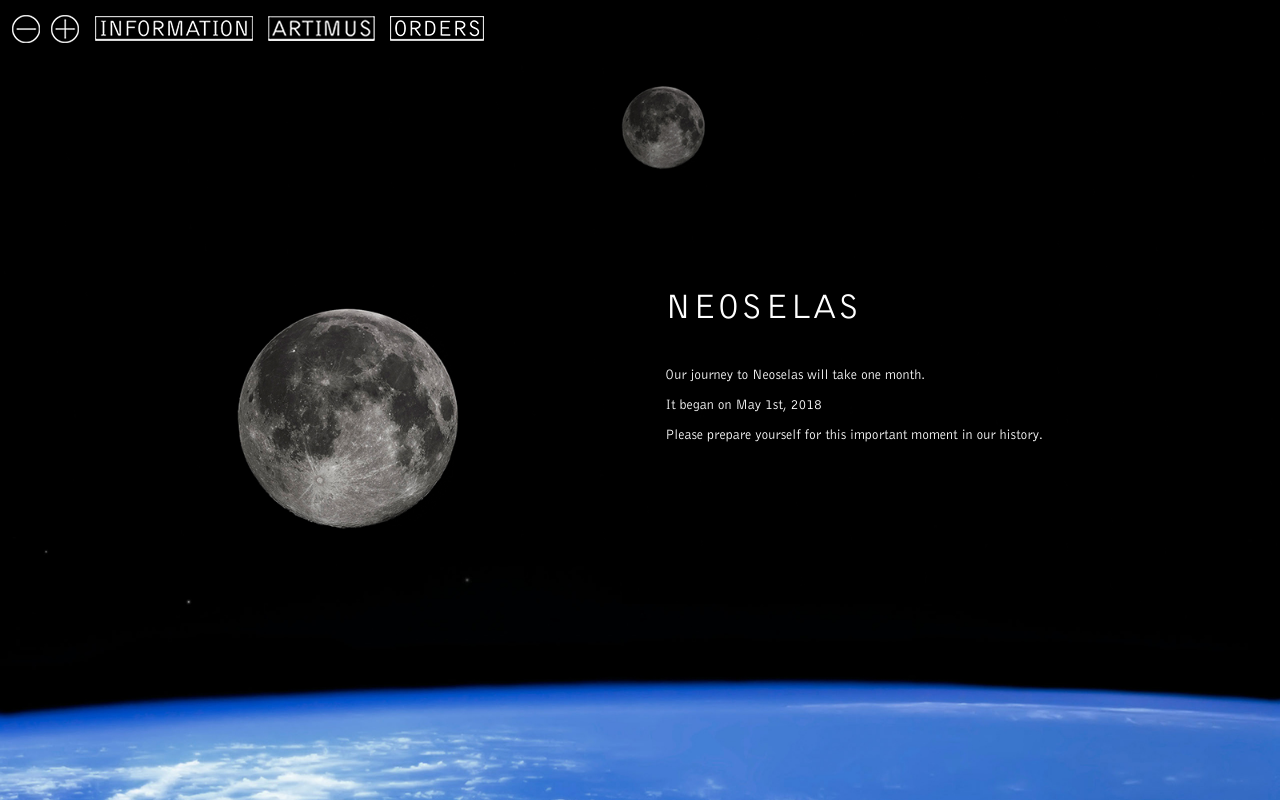
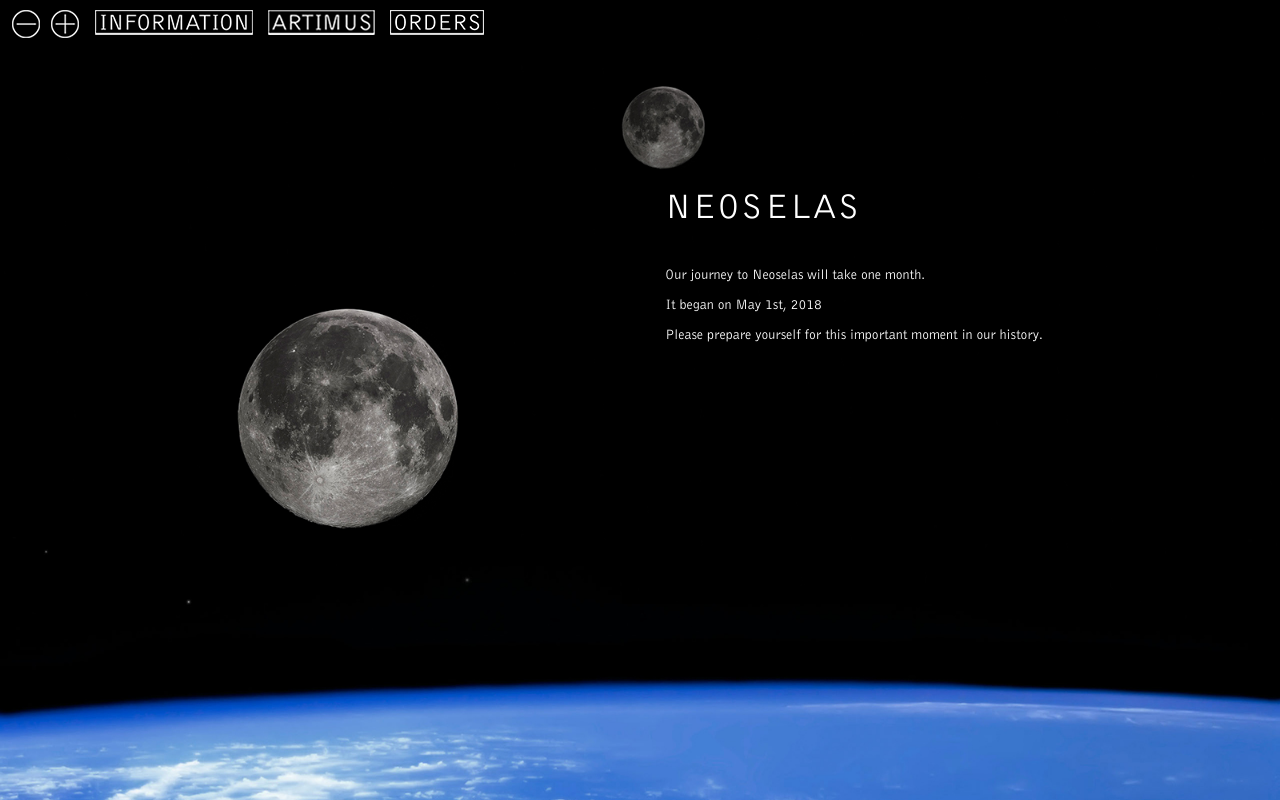
Before and after one commit to carypotter/interactive-design, a plain HTML site: page moon/index.html in a window 1280 px wide. Drawn offline with Linux system fonts and the light colour scheme; files that its build step writes are made by us from their sources; a small style sheet from the web is missing.

Commit message:
moonupdate3

```diff
--- /dev/null
+++ b/moon/styles/information.css
@@ -0,0 +1,82 @@
+body {
+	background: url(../images/map.jpg) no-repeat center center fixed;
+	background-color: black;
+	-webkit-background-size: cover;
+	-moz-background-size: cover;
+	-o-background-size: cover;
+	background-size: cover;
+	-webkit-font-smoothing: antialiased;
+	-moz-font-smoothing: antialiased;
+	-o-font-smoothing: antialiased;
+}
+
+.title {
+	font-family: BellGothicBT-Roman;
+	text-transform: uppercase;
+	font-size: 35px;
+	letter-spacing: 2px;
+	color: white;
+	text-decoration: none;
+	margin-left: 45%;
+	margin-top: 185px;
+	background-color: black;
+	width: 205px;
+	display: inline-block;
+}
+
+.intro {
+	font-family: BellGothicBT-Roman;
+	font-size: 14px;
+	color: white;
+	margin-left: 45%;
+	margin-top: 40px;
+	width: 30%;
+}
+
+.nav_plus {
+	margin-top: 10px;
+	margin-left: 51px;
+	position: fixed;
+	display: inline;
+
+}
+
+.nav_minus {
+	margin-top: 10px;
+	margin-left: 12px;
+	position: fixed;
+	display: inline;
+}
+
+.nav_artimus {
+	margin-top: 10px;
+	margin-left: 268px;
+	position: fixed;
+	display: inline;
+}
+
+.nav_information {
+	margin-top: 10px;
+	margin-left: 95px;
+	position: fixed;
+	display: inline;
+}
+
+.nav_orders {
+	margin-top: 10px;
+	margin-left: 390px;
+	position: fixed;
+	display: inline;
+}
+
+p {
+	background-color: black;
+}
+
+.map {
+	margin-top: -100px;
+	margin-left: 20px;
+	position: fixed;
+	display: inline;
+
+}
--- a/moon/styles/styleindex.css
+++ b/moon/styles/styleindex.css
@@ -17,7 +17,10 @@ body {
 	color: white;
 	text-decoration: none;
 	margin-left: 52%;
-	margin-top: 285px;
+	margin-top: 185px;
+	display: inline-block;
+	background-color: black;
+	width: 205px;
 }
 
 .intro {
@@ -26,10 +29,11 @@ body {
 	color: white;
 	margin-left: 52%;
 	margin-top: 40px;
+	width: 30%;
 }
 
 .nav_plus {
-	margin-top: -270px;
+	margin-top: 10px;
 	margin-left: 51px;
 	position: fixed;
 	display: inline;
@@ -37,28 +41,28 @@ body {
 }
 
 .nav_minus {
-	margin-top: -270px;
+	margin-top: 10px;
 	margin-left: 12px;
 	position: fixed;
 	display: inline;
 }
 
 .nav_artimus {
-	margin-top: -269px;
+	margin-top: 10px;
 	margin-left: 268px;
 	position: fixed;
 	display: inline;
 }
 
 .nav_information {
-	margin-top: -269px;
+	margin-top: 10px;
 	margin-left: 95px;
 	position: fixed;
 	display: inline;
 }
 
 .nav_orders {
-	margin-top: -269px;
+	margin-top: 10px;
 	margin-left: 390px;
 	position: fixed;
 	display: inline;
--- a/moon/styles/styleindex1.css
+++ b/moon/styles/styleindex1.css
@@ -17,7 +17,10 @@ body {
 	color: white;
 	text-decoration: none;
 	margin-left: 52%;
-	margin-top: 285px;
+	margin-top: 185px;
+	display: inline-block;
+	background-color: black;
+	width: 205px;
 }
 
 .intro {
@@ -26,10 +29,11 @@ body {
 	color: white;
 	margin-left: 52%;
 	margin-top: 40px;
+	width: 30%;
 }
 
 .nav_plus {
-	margin-top: -270px;
+	margin-top: 10px;
 	margin-left: 51px;
 	position: fixed;
 	display: inline;
@@ -37,28 +41,28 @@ body {
 }
 
 .nav_minus {
-	margin-top: -270px;
+	margin-top: 10px;
 	margin-left: 12px;
 	position: fixed;
 	display: inline;
 }
 
 .nav_artimus {
-	margin-top: -269px;
+	margin-top: 10px;
 	margin-left: 268px;
 	position: fixed;
 	display: inline;
 }
 
 .nav_information {
-	margin-top: -269px;
+	margin-top: 10px;
 	margin-left: 95px;
 	position: fixed;
 	display: inline;
 }
 
 .nav_orders {
-	margin-top: -269px;
+	margin-top: 10px;
 	margin-left: 390px;
 	position: fixed;
 	display: inline;
--- a/moon/styles/styleindex2.css
+++ b/moon/styles/styleindex2.css
@@ -17,7 +17,10 @@ body {
 	color: white;
 	text-decoration: none;
 	margin-left: 52%;
-	margin-top: 285px;
+	margin-top: 185px;
+	display: inline-block;
+	background-color: black;
+	width: 205px;
 }
 
 .intro {
@@ -26,10 +29,11 @@ body {
 	color: white;
 	margin-left: 52%;
 	margin-top: 40px;
+	width: 30%;
 }
 
 .nav_plus {
-	margin-top: -270px;
+	margin-top: 10px;
 	margin-left: 51px;
 	position: fixed;
 	display: inline;
@@ -37,28 +41,28 @@ body {
 }
 
 .nav_minus {
-	margin-top: -270px;
+	margin-top: 10px;
 	margin-left: 12px;
 	position: fixed;
 	display: inline;
 }
 
 .nav_artimus {
-	margin-top: -269px;
+	margin-top: 10px;
 	margin-left: 268px;
 	position: fixed;
 	display: inline;
 }
 
 .nav_information {
-	margin-top: -269px;
+	margin-top: 10px;
 	margin-left: 95px;
 	position: fixed;
 	display: inline;
 }
 
 .nav_orders {
-	margin-top: -269px;
+	margin-top: 10px;
 	margin-left: 390px;
 	position: fixed;
 	display: inline;
--- a/moon/styles/styleindex4.css
+++ b/moon/styles/styleindex4.css
@@ -17,7 +17,10 @@ body {
 	color: white;
 	text-decoration: none;
 	margin-left: 52%;
-	margin-top: 285px;
+	margin-top: 185px;
+	display: inline-block;
+	background-color: black;
+	width: 205px;
 }
 
 .intro {
@@ -26,10 +29,11 @@ body {
 	color: white;
 	margin-left: 52%;
 	margin-top: 40px;
+	width: 30%;
 }
 
 .nav_plus {
-	margin-top: -270px;
+	margin-top: 10px;
 	margin-left: 51px;
 	position: fixed;
 	display: inline;
@@ -37,28 +41,28 @@ body {
 }
 
 .nav_minus {
-	margin-top: -270px;
+	margin-top: 10px;
 	margin-left: 12px;
 	position: fixed;
 	display: inline;
 }
 
 .nav_artimus {
-	margin-top: -269px;
+	margin-top: 10px;
 	margin-left: 268px;
 	position: fixed;
 	display: inline;
 }
 
 .nav_information {
-	margin-top: -269px;
+	margin-top: 10px;
 	margin-left: 95px;
 	position: fixed;
 	display: inline;
 }
 
 .nav_orders {
-	margin-top: -269px;
+	margin-top: 10px;
 	margin-left: 390px;
 	position: fixed;
 	display: inline;
--- a/moon/styles/styleindex5.css
+++ b/moon/styles/styleindex5.css
@@ -17,7 +17,10 @@ body {
 	color: white;
 	text-decoration: none;
 	margin-left: 52%;
-	margin-top: 285px;
+	margin-top: 185px;
+	display: inline-block;
+	background-color: black;
+	width: 205px;
 }
 
 .intro {
@@ -26,10 +29,11 @@ body {
 	color: white;
 	margin-left: 52%;
 	margin-top: 40px;
+	width: 30%;
 }
 
 .nav_plus {
-	margin-top: -270px;
+	margin-top: 10px;
 	margin-left: 51px;
 	position: fixed;
 	display: inline;
@@ -37,28 +41,28 @@ body {
 }
 
 .nav_minus {
-	margin-top: -270px;
+	margin-top: 10px;
 	margin-left: 12px;
 	position: fixed;
 	display: inline;
 }
 
 .nav_artimus {
-	margin-top: -269px;
+	margin-top: 10px;
 	margin-left: 268px;
 	position: fixed;
 	display: inline;
 }
 
 .nav_information {
-	margin-top: -269px;
+	margin-top: 10px;
 	margin-left: 95px;
 	position: fixed;
 	display: inline;
 }
 
 .nav_orders {
-	margin-top: -269px;
+	margin-top: 10px;
 	margin-left: 390px;
 	position: fixed;
 	display: inline;
--- a/moon/styles/styleindex6.css
+++ b/moon/styles/styleindex6.css
@@ -17,7 +17,10 @@ body {
 	color: white;
 	text-decoration: none;
 	margin-left: 52%;
-	margin-top: 285px;
+	margin-top: 185px;
+	display: inline-block;
+	background-color: black;
+	width: 205px;
 }
 
 .intro {
@@ -26,10 +29,11 @@ body {
 	color: white;
 	margin-left: 52%;
 	margin-top: 40px;
+	width: 30%;
 }
 
 .nav_plus {
-	margin-top: -270px;
+	margin-top: 10px;
 	margin-left: 51px;
 	position: fixed;
 	display: inline;
@@ -37,28 +41,28 @@ body {
 }
 
 .nav_minus {
-	margin-top: -270px;
+	margin-top: 10px;
 	margin-left: 12px;
 	position: fixed;
 	display: inline;
 }
 
 .nav_artimus {
-	margin-top: -269px;
+	margin-top: 10px;
 	margin-left: 268px;
 	position: fixed;
 	display: inline;
 }
 
 .nav_information {
-	margin-top: -269px;
+	margin-top: 10px;
 	margin-left: 95px;
 	position: fixed;
 	display: inline;
 }
 
 .nav_orders {
-	margin-top: -269px;
+	margin-top: 10px;
 	margin-left: 390px;
 	position: fixed;
 	display: inline;
```
Also changed, not shown: moon/information.html (added, +99 -0 lines), moon/images/map.jpg (added).
